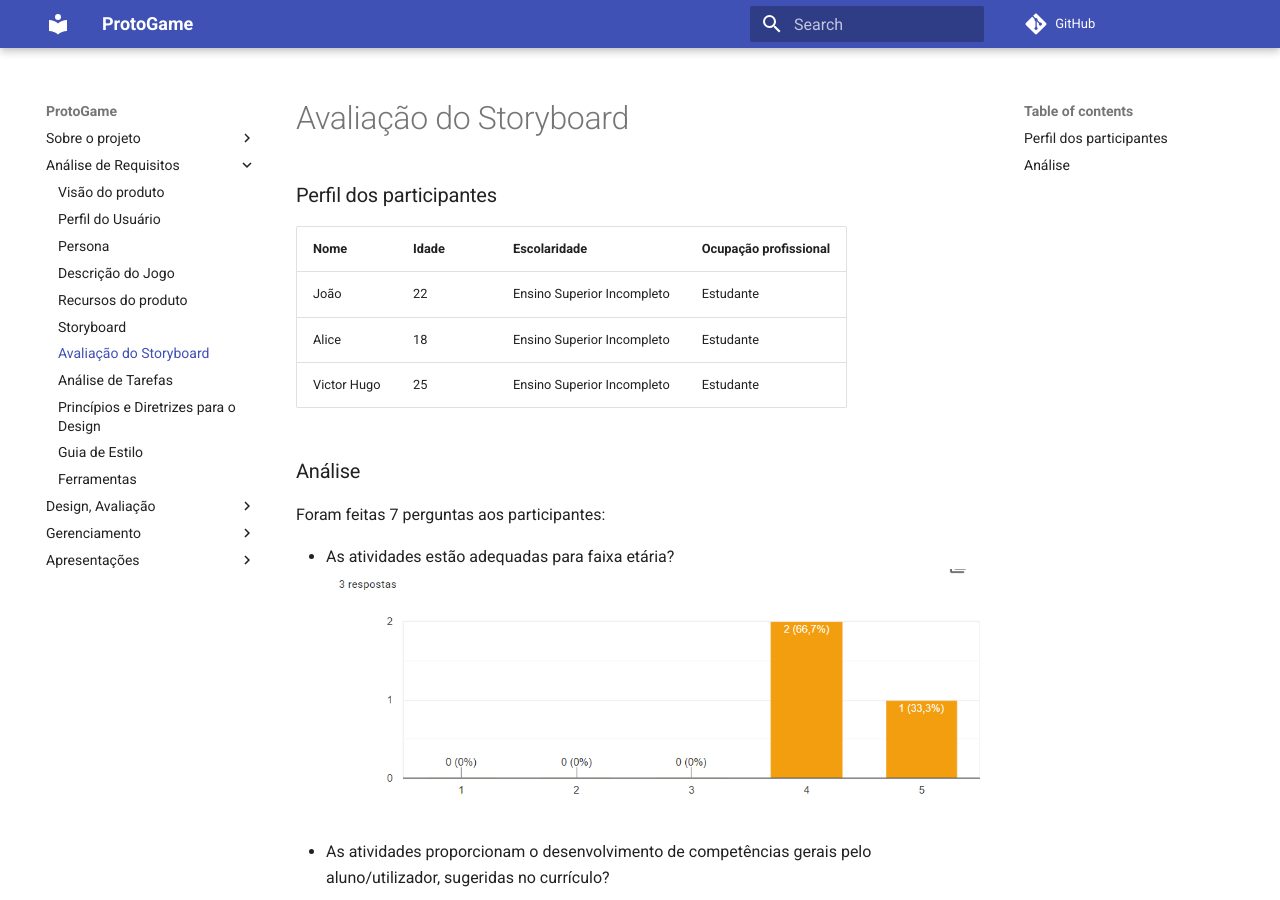
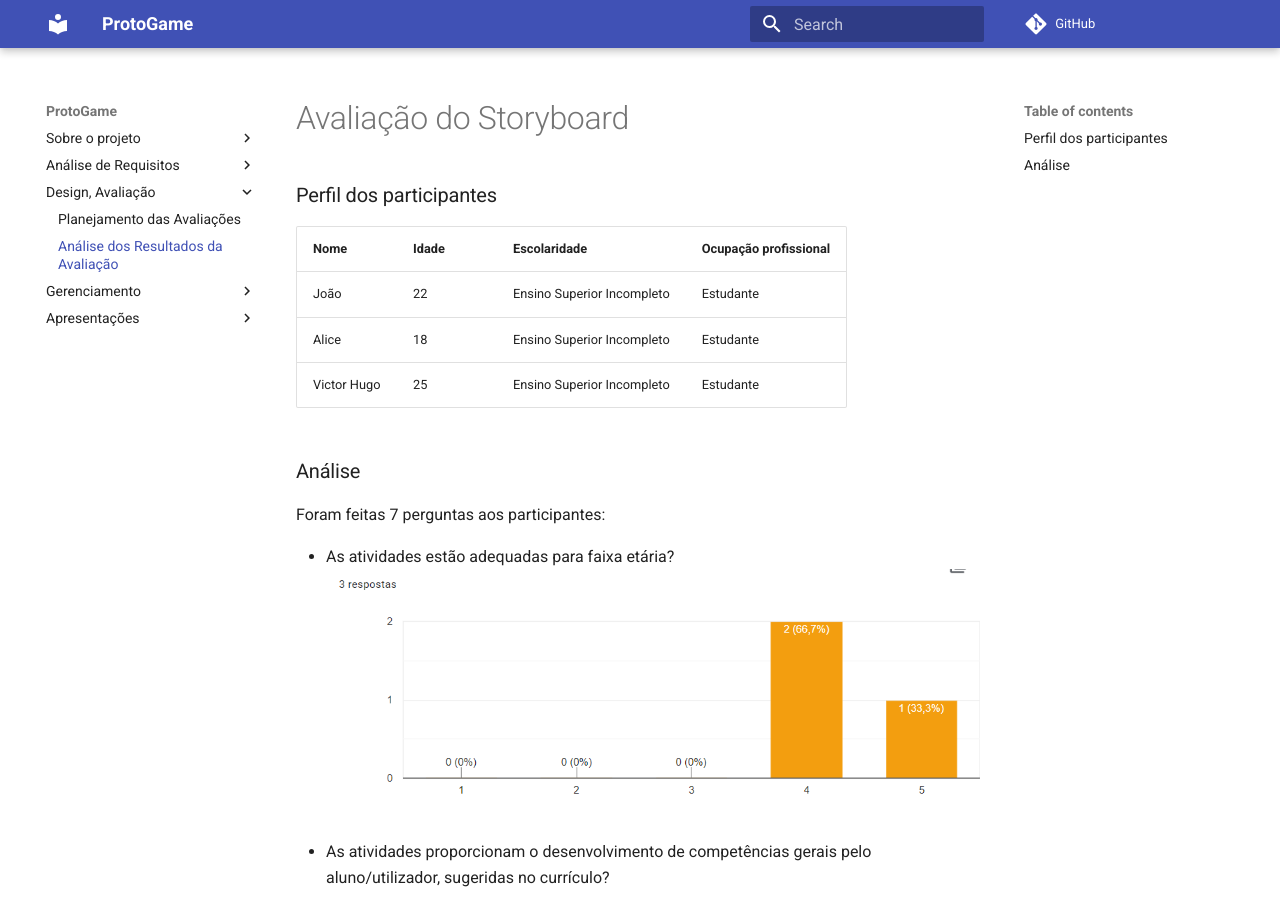
Before and after one commit to Design-de-Jogos/2020.1-ProtoGame, an MkDocs documentation site: the page built from docs/Avaliacao-storyboard.md, in a window 1280 px wide and 900 px high. Built offline with MkDocs 1.6.1 and Material for MkDocs 9.7.7, drawn with Linux system fonts in a browser that asks for light colours; comment, search, counter and statistics services are not loaded.

Commit message:
remanejamento de topico

```diff
--- a/mkdocs.yml
+++ b/mkdocs.yml
@@ -13,13 +13,13 @@ nav:
    - Descrição do Jogo: Descricao-jogo.md
    - Recursos do produto: recursos-produto.md
    - Storyboard: storyboard.md
-   - Avaliação do Storyboard: Avaliacao-storyboard.md
    - Análise de Tarefas: analise_de_tarefas.md
    - Princípios e Diretrizes para o Design: diretrizesDesign.md
    - Guia de Estilo: Usabilidade.md
    - Ferramentas: ferramentas.md
  - Design, Avaliação:
    - Planejamento das Avaliações: Avaliacao.md
+   - Análise dos Resultados da Avaliação: Avaliacao-storyboard.md
  - Gerenciamento:
    - Riscos: Riscos.md
    - Reuniões: Reuniao.md
```
